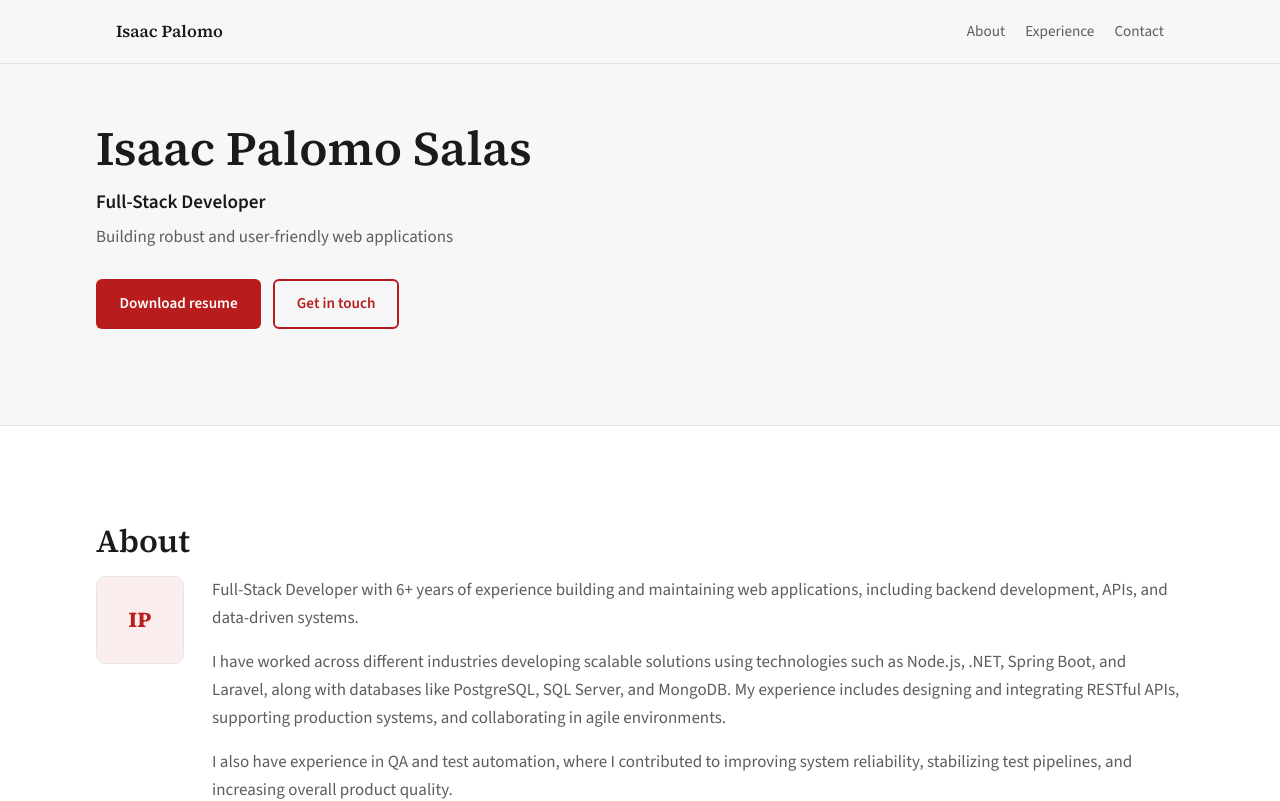
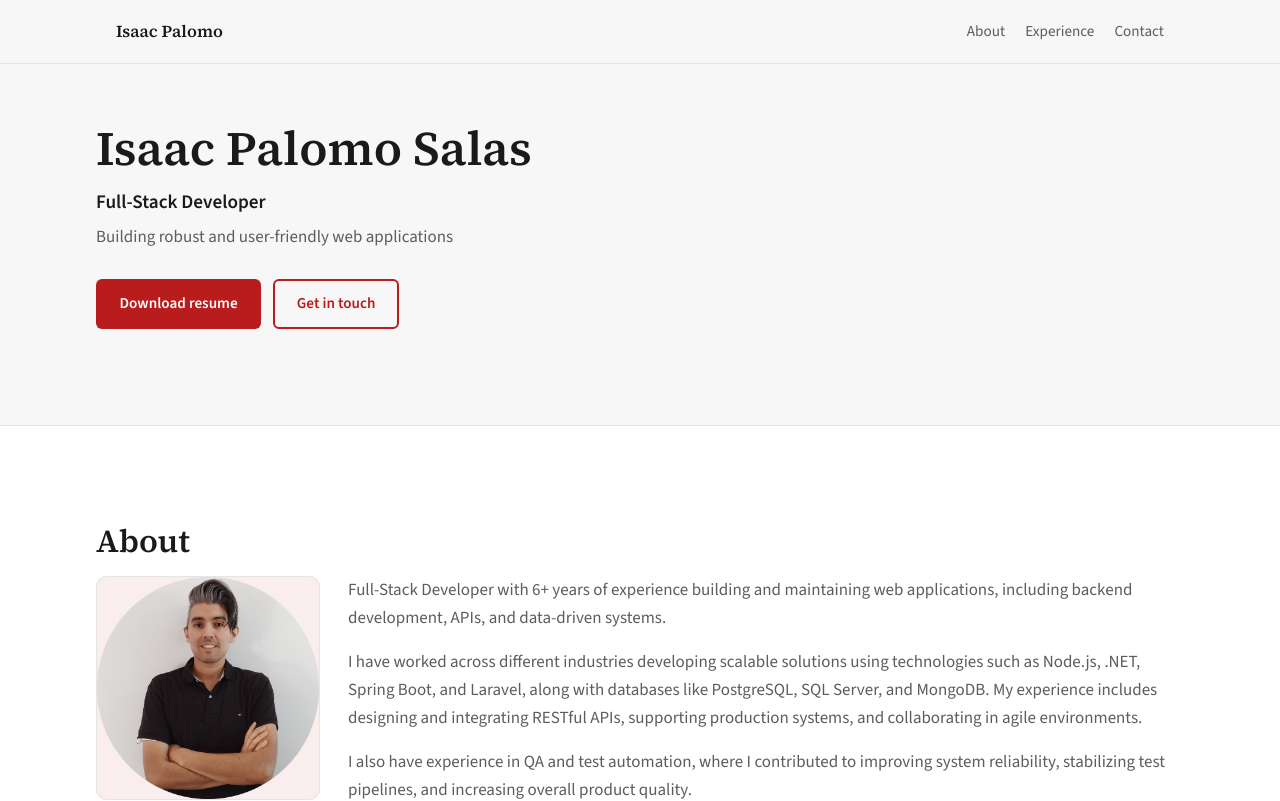
Before and after one commit to isaacpalomo/web-portfolio, an Angular app in the folder frontend/: page / in a window 1280 px wide. Shown: the top 801 px of the page. Built offline with nearby package versions, Linux system fonts and the light colour scheme.

Commit message:
feat: adds profile picture

```diff
--- a/frontend/src/app/sections/about-section/about-section.component.html
+++ b/frontend/src/app/sections/about-section/about-section.component.html
@@ -7,7 +7,11 @@
     <h2 id="about-heading">About</h2>
     <div class="about__layout">
       <div class="about__avatar" aria-hidden="true">
-        <span class="about__initials">IP</span>
+        <img
+          src="/assets/profile3.png"
+          alt="Profile"
+          class="about__avatar-image"
+        />
       </div>
       <div class="about__text">
         <p>
--- a/frontend/src/app/sections/about-section/about-section.component.scss
+++ b/frontend/src/app/sections/about-section/about-section.component.scss
@@ -10,14 +10,21 @@
 }
 
 .about__avatar {
-  width: 5.5rem;
-  height: 5.5rem;
+  width: 14rem;
+  height: 14rem;
   border-radius: 10px;
   background: var(--color-accent-soft);
   border: 1px solid var(--color-border);
   display: flex;
   align-items: center;
   justify-content: center;
+  overflow: hidden;
+}
+
+.about__avatar-image {
+  width: 100%;
+  height: 100%;
+  object-fit: cover;
 }
 
 .about__initials {
```
Also changed, not shown: frontend/src/assets/profile3.png (added).
